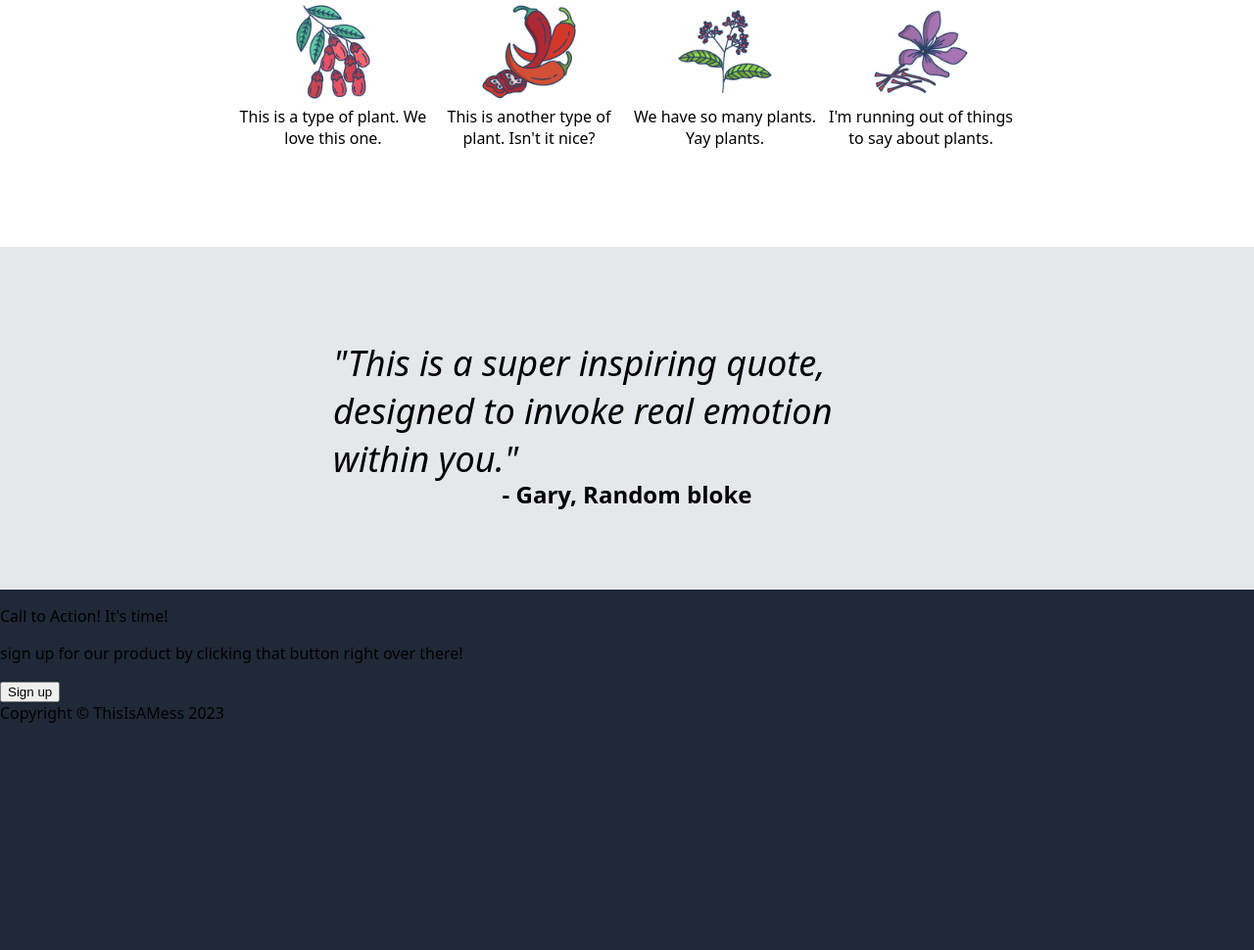
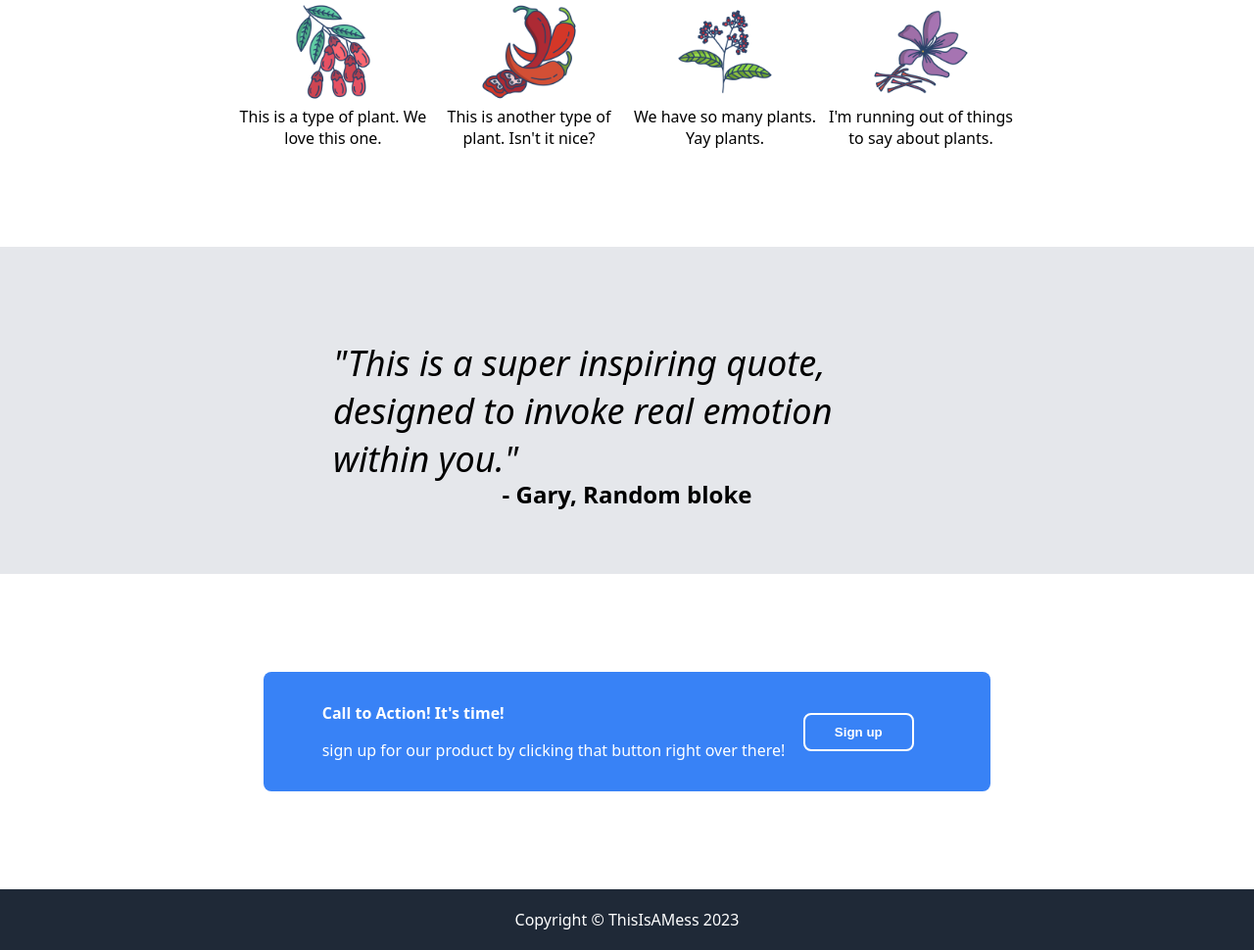
Before and after one commit to ThisIsAMess/landing-page-project, a plain HTML site: page index.html in a window 1280 px wide. Shown: the part 586-1556 px from the top of the page at 98% size. Before the commit the page ends 1325 px from the top, so only its background shows below. Drawn offline with Linux system fonts and the light colour scheme.

Commit message:
CTA area styled, along with footer.

```diff
--- a/index.html
+++ b/index.html
@@ -56,12 +56,15 @@
             <div class="wise-container"><p class="wiseman">- Gary, Random bloke</p></div>
         </div>
         <div class="cta">
-            <div class="cta-container-left">
-                <p>Call to Action! It's time!</p>
-                <p>sign up for our product by clicking that button right over there!</p>
+            <div class="cta-container">
+                <div class="cta-container-left">
+                    <p class="cta-header">Call to Action! It's time!</p>
+                    <p>sign up for our product by clicking that button right over there!</p>
+                </div>
+                <div class="cta-container-right">
+                    <button class="cta-button">Sign up</button>
+                </div>
             </div>
-            <div class="cta-container-right">
-                <button class="cta-button">Sign up</button>
             </div>
         </div>
 
--- a/style.css
+++ b/style.css
@@ -166,6 +166,57 @@ body {
     margin-top: -65px;
 }
 
-.wiseman {
-    align: right;
+.cta {
+    background-color: #FFFFFF;
+    margin-top: -16px;
+    display: flex;
+    justify-content: center;
+    align-items: center;
 }
+
+.cta-container {
+    display: flex;
+    flex-direction: row;
+    justify-content: center;
+    align-items: center;
+    margin-top: 100px;
+    margin-bottom: 100px;
+    background-color: #3882F6;
+    padding-left: 60px;
+    padding-right: 60px;
+    padding-top: 15px;
+    padding-bottom: 15px;
+    border-radius: 8px;
+}
+
+.cta-container-left, .cta-container-right {
+    background-color: #3882F6;
+    color:#FFFFFF;
+}
+
+.cta-container-right {
+    min-width: 150px;
+    text-align: center;
+}
+
+.cta-header {
+    font-weight: 800;
+}
+
+.cta-button {
+    border: 2px solid white;
+    border-radius: 8px;
+    background-color: #3882F6;
+    color: #FFFFFF;
+    padding-top: 10px;
+    padding-bottom: 10px;
+    padding-left: 30px;
+    padding-right: 30px;
+    font-weight: 800;
+}
+
+.footer {
+    text-align: center;
+    padding: 20px;
+    color: #FFFFFF;
+}
```
